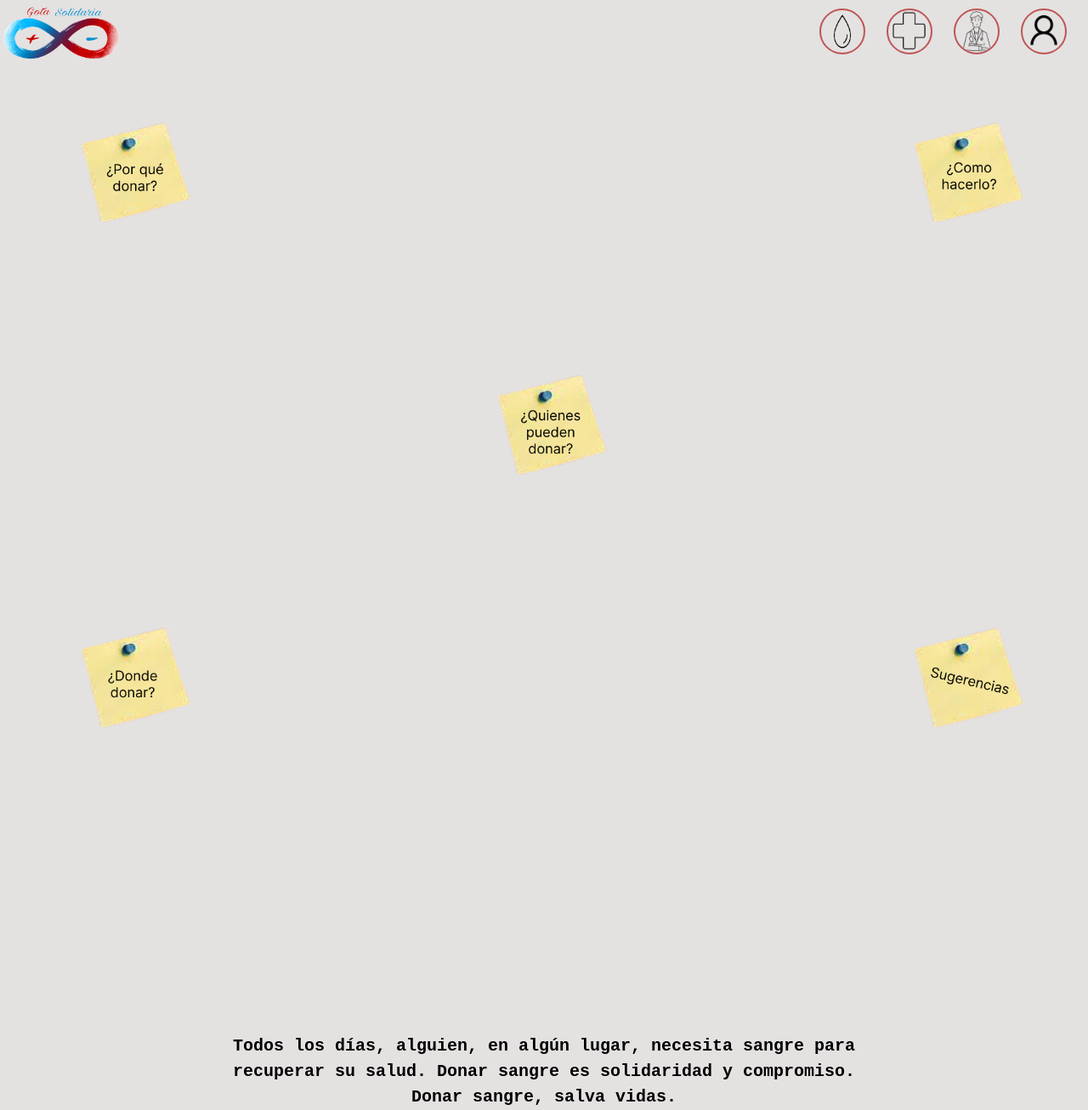
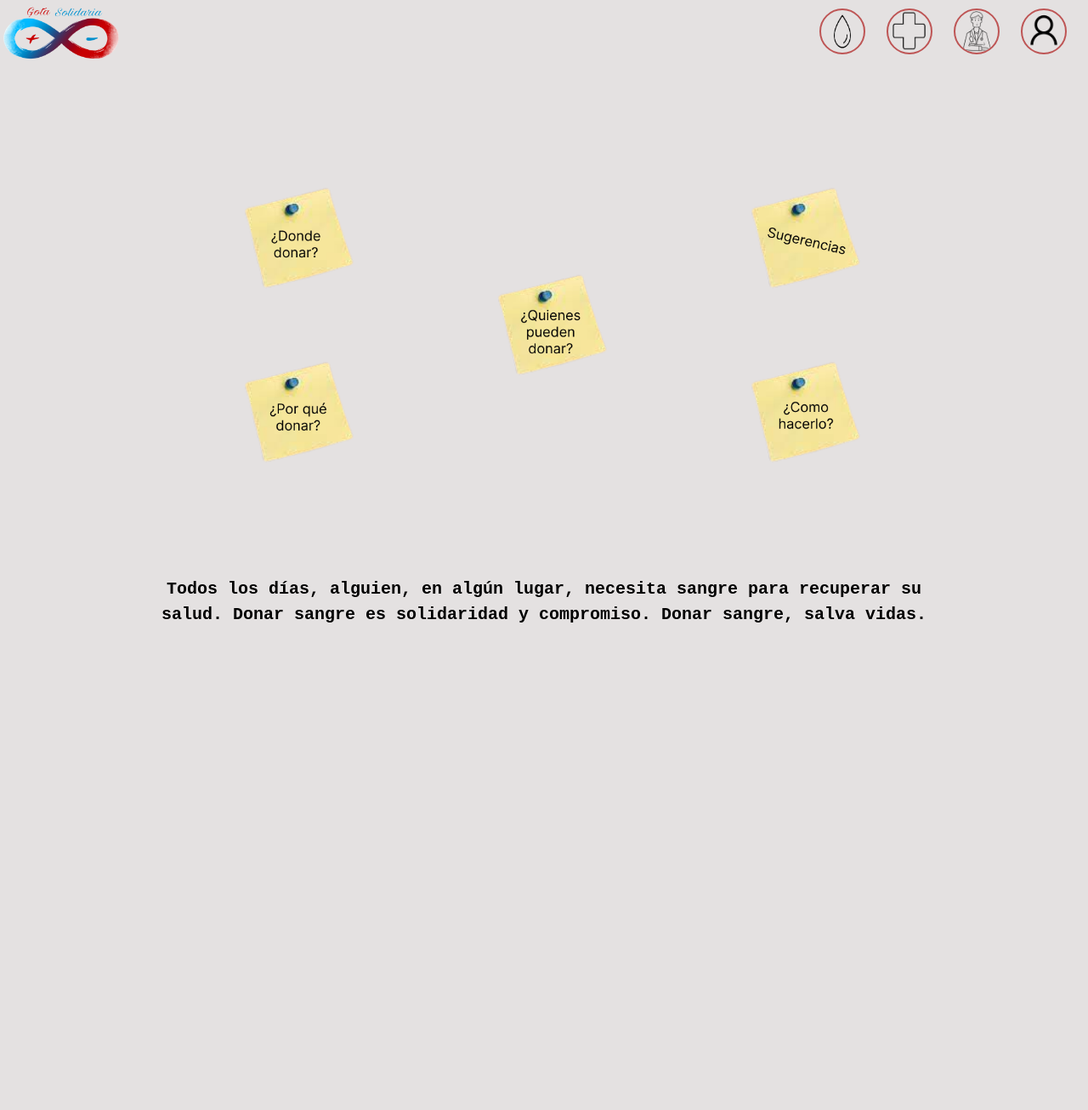
Before and after one commit to MatiasDizenhaus/Proyecto2023, a PHP site: page /paginaprincipal.html in a window 1280 px wide. Shown: the whole page at 85% size. After the commit the page ends 733 px from the top, so only its background shows below. Run offline with PHP 8.4, Linux system fonts and the light colour scheme.

Commit message:
termine la pagina principal

```diff
--- a/como donar/como donar.html
+++ b/como donar/como donar.html
@@ -35,7 +35,7 @@
             <li> Bebe abundante líquido </li>
 
          </ul>
-        <br>
+
     </div>
 
 </body>
--- a/pagina principal/paginaprincipal.css
+++ b/pagina principal/paginaprincipal.css
@@ -29,27 +29,28 @@
     margin: 0;
     padding: 0;
     background-color: rgb(228, 225, 225);
-    height: 100vh;
-    max-height: 100%;
+
 }
 .frase-container {
     text-align: center; /* Centra el texto horizontalmente */
-    margin-top: 10px; /* Espacio en la parte superior del párrafo */
+
     display: flex;
     flex-direction: column;
     align-items: center;
     justify-content: flex-end;
-    min-height: 50vh;
-}
+
+  }
 
 .frase {
-    font-size: 20px; /* Tamaño de fuente de la frase */
+
+    font-size: 20px;
     font-family: 'Courier New', Courier, monospace;
-    max-width: 800px; /* Ancho máximo del contenedor de la frase */
-    margin: 0 auto; /* Centra el contenedor de la frase horizontalmente */
-    text-align: center; /* Centra el texto dentro del contenedor */
-    line-height: 1.5; /* Espacio entre líneas para dividir la frase en tres renglones */
-    font-weight: bold; /* Aplica negrita al texto */
+    max-width: 950px;
+    margin: 0 auto;
+    text-align: center;
+    line-height: 1.5;
+    font-weight: bold;
+    margin-bottom: 20px; /* Ajusta el valor según tus necesidades */
 }
 .button-img {
     background: transparent;
@@ -66,23 +67,24 @@
 
   /* Posicionamiento en las esquinas */
   .button-top-left {
-    top: 0;
-    left: 0;
+    top: 50%;
+    left: 15%;
+
   }
 
   .button-top-right {
-    top: 0;
-    right: 0;
+    top: 50%;
+    right: 15%;
   }
 
   .button-bottom-left {
-    bottom: 0;
-    left: 0;
+    bottom: 50%;
+    left: 15%;
   }
 
   .button-bottom-right {
-    bottom: 0;
-    right: 0;
+    bottom: 50%;
+    right: 15%;
   }
 
   /* Posicionamiento en el centro */
@@ -96,7 +98,7 @@
   .postits {
     position: relative;
     width: 100%;
-    height: 100vh;
+    height: 75vh;
   }
 
   /* Estilos para que la imagen se vea completa en el botón */
--- a/pagina principal/paginaprincipal.html
+++ b/pagina principal/paginaprincipal.html
@@ -14,8 +14,7 @@
         <a href="#" class="logo-button"><img src="logo medico.png" alt="Logo 3"></a>
         <a href="#" class="logo-button"><img src="foto inicio.png" alt="Logo 4"></a>
     </div>
-    <br>
-    <br>
+
 
     <div class="postits">
         <button type="button" class="button-img button-top-left">
```
